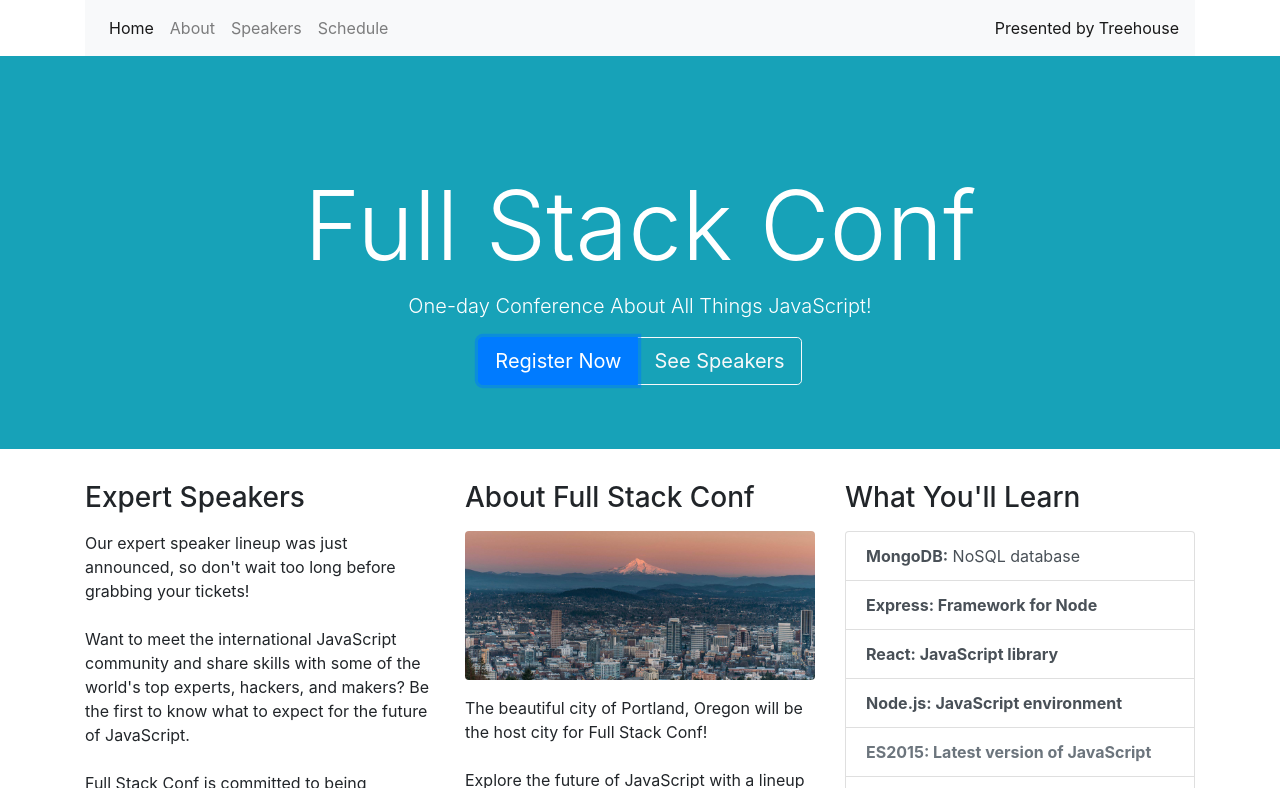
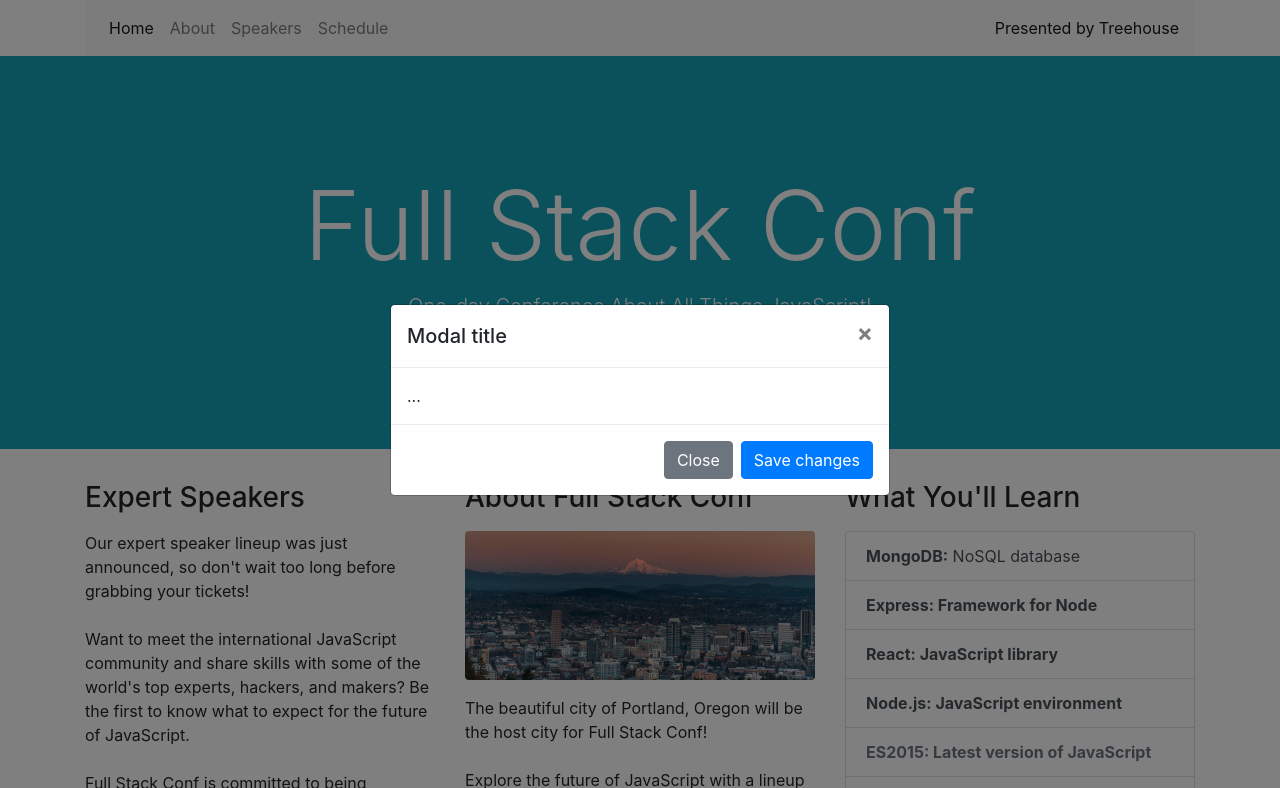
Before and after one commit to blaisebir/Conference-page-with-Bootstrap, a plain HTML site: page index.html in a window 1280 px wide. Both pictures are taken after a click on the button "Register Now". Shown: the top 788 px of the page. Drawn offline with nearby package versions, Linux system fonts and the light colour scheme.

Commit message:
Update index.html

```diff
--- a/index.html
+++ b/index.html
@@ -47,7 +47,7 @@
             <p class="text-center lead">One-day Conference About All Things JavaScript!</p>
         </div>
         <div class="btn-group d-flex justify-content-center" role="group" aria-label="Basic example">
-            <button type="button" class="btn btn-primary btn-lg">Register Now</button>
+            <button type="button" class="btn btn-primary btn-lg" data-toggle="modal" data-target="#exampleModalCenter">Register Now</button>
             <button type="button" class="btn btn btn-outline-light btn-lg">See Speakers</button>
           </div>
     </div>
@@ -257,6 +257,26 @@
         <div> &copy;2022 Full Stack Conf & Treehouse
         </div>
     </nav>
+  <!-- Modal -->
+  <div class="modal fade" id="exampleModalCenter" tabindex="-1" role="dialog" aria-labelledby="exampleModalCenterTitle" aria-hidden="true">
+    <div class="modal-dialog modal-dialog-centered" role="document">
+      <div class="modal-content">
+        <div class="modal-header">
+          <h5 class="modal-title" id="exampleModalLongTitle">Modal title</h5>
+          <button type="button" class="close" data-dismiss="modal" aria-label="Close">
+            <span aria-hidden="true">&times;</span>
+          </button>
+        </div>
+        <div class="modal-body">
+          ...
+        </div>
+        <div class="modal-footer">
+          <button type="button" class="btn btn-secondary" data-dismiss="modal">Close</button>
+          <button type="button" class="btn btn-primary">Save changes</button>
+        </div>
+      </div>
+    </div>
+  </div>
     <!-- Optional JavaScript -->
     <!-- jQuery first, then Popper.js, then Bootstrap JS -->
     <script src="https://code.jquery.com/jquery-3.2.1.slim.min.js" integrity="sha384-KJ3o2DKtIkvYIK3UENzmM7KCkRr/rE9/Qpg6aAZGJwFDMVNA/GpGFF93hXpG5KkN" crossorigin="anonymous"></script>
```
